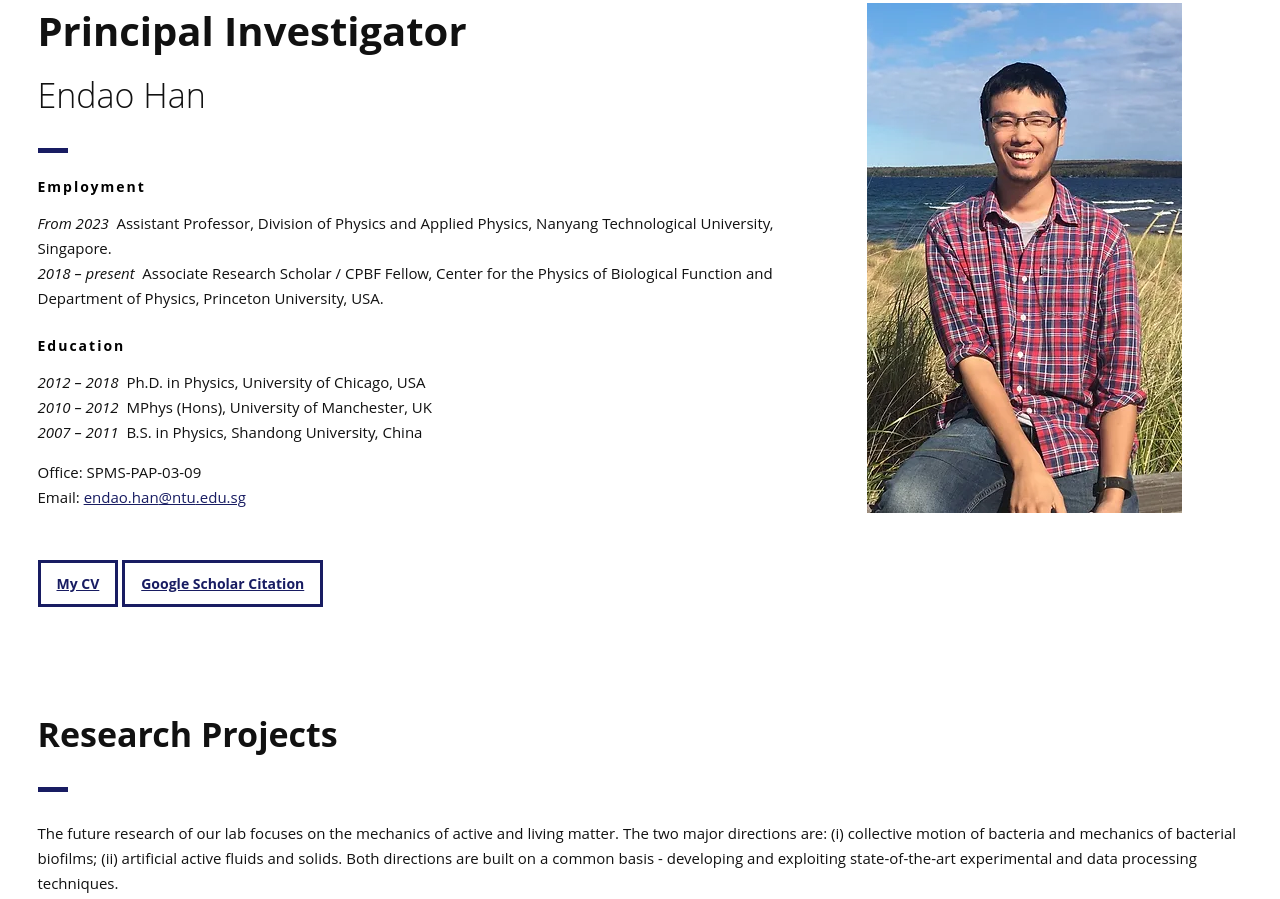
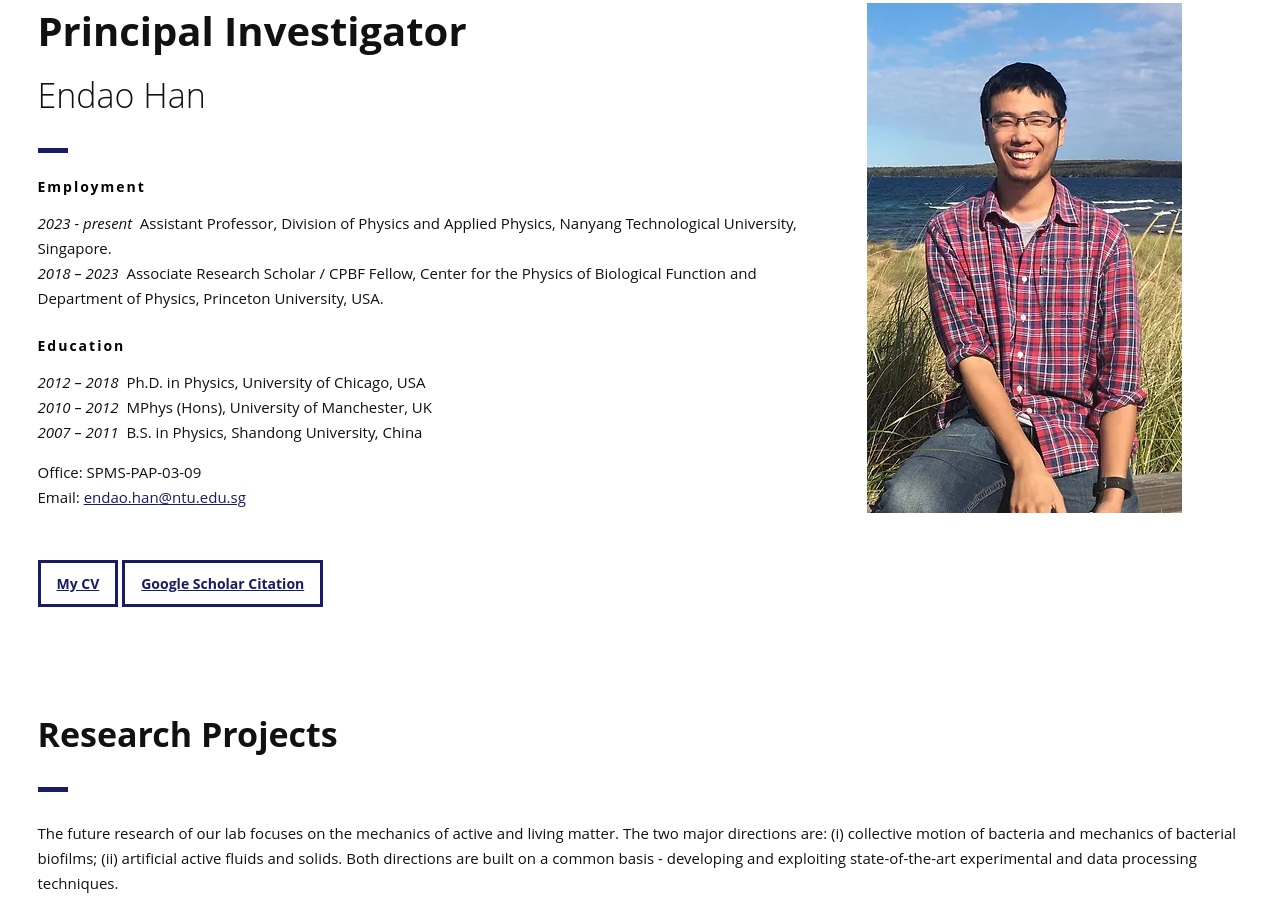
Before and after one commit to endaohanlab/endaohanlab.github.io, a plain HTML site: page index.html in a window 1280 px wide. Shown: the part 1096-1995 px from the top of the page. Drawn offline with Linux system fonts and the light colour scheme.

Commit message:
Update index.html

```diff
--- a/index.html
+++ b/index.html
@@ -159,8 +159,8 @@
                     <h2>Endao Han</h2>
                     <h3>Employment</h3>
                     <p>
-                        <i>From 2023</i>&nbsp;&nbsp;Assistant Professor, Division of Physics and Applied Physics, Nanyang Technological University, Singapore.<br>
-                        <i>2018 – present</i>&nbsp;&nbsp;Associate Research Scholar / CPBF Fellow, Center for the Physics of Biological Function and Department of Physics, Princeton University, USA.
+                        <i>2023 - present</i>&nbsp;&nbsp;Assistant Professor, Division of Physics and Applied Physics, Nanyang Technological University, Singapore.<br>
+                        <i>2018 – 2023</i>&nbsp;&nbsp;Associate Research Scholar / CPBF Fellow, Center for the Physics of Biological Function and Department of Physics, Princeton University, USA.
                     </p>
                     <h3>Education</h3>
                     <p>
@@ -271,7 +271,7 @@
                     <h4>Pre-prints</h4>
                     <ol class="roman">
                         <li>E. Han#, C. Fei, R. Alert, K. Copenhagen, M. D. Koch, N. S. Wingreen, and J. W. Shaevitz#.  Spontaneous polar order controls morphology and mechanical stress in developing <i>Myxococcus xanthus<i> colonies. <i>arXiv preprint<i> arXiv:2308.00368 (2023). </li>
-                        <li>2.	N.Y. Jolivet, E. Han, A. Belgrave, N. Koushki, D. Lemon, B. Fleuchot, L.M. Faure, F. Saïdi, U. Mahanta, H. Jiang, G. Sharma, J. Fiche, B.P. Bratton, M. Diallo, B. Nan, D.R. Zusman, G. Sudre, A. Garza, M. Nollmann, A.J. Ehrlicher, O. Theodoly, J.W. Shaevitz, T. Mignot, S.T. Islam. Integrin-like adhesin CglD confers traction and stabilizes bacterial focal adhesions involved in myxobacterial gliding motility. bioRxiv 2023.10.19.562135 (2023).
+                        <li>N.Y. Jolivet, E. Han, A. Belgrave, N. Koushki, D. Lemon, B. Fleuchot, L.M. Faure, F. Saïdi, U. Mahanta, H. Jiang, G. Sharma, J. Fiche, B.P. Bratton, M. Diallo, B. Nan, D.R. Zusman, G. Sudre, A. Garza, M. Nollmann, A.J. Ehrlicher, O. Theodoly, J.W. Shaevitz, T. Mignot, S.T. Islam#. Integrin-like adhesin CglD confers traction and stabilizes bacterial focal adhesions involved in myxobacterial gliding motility. bioRxiv 2023.10.19.562135 (2023).
                     </ol>
 
                     <h4>Before NTU</h4>
```
